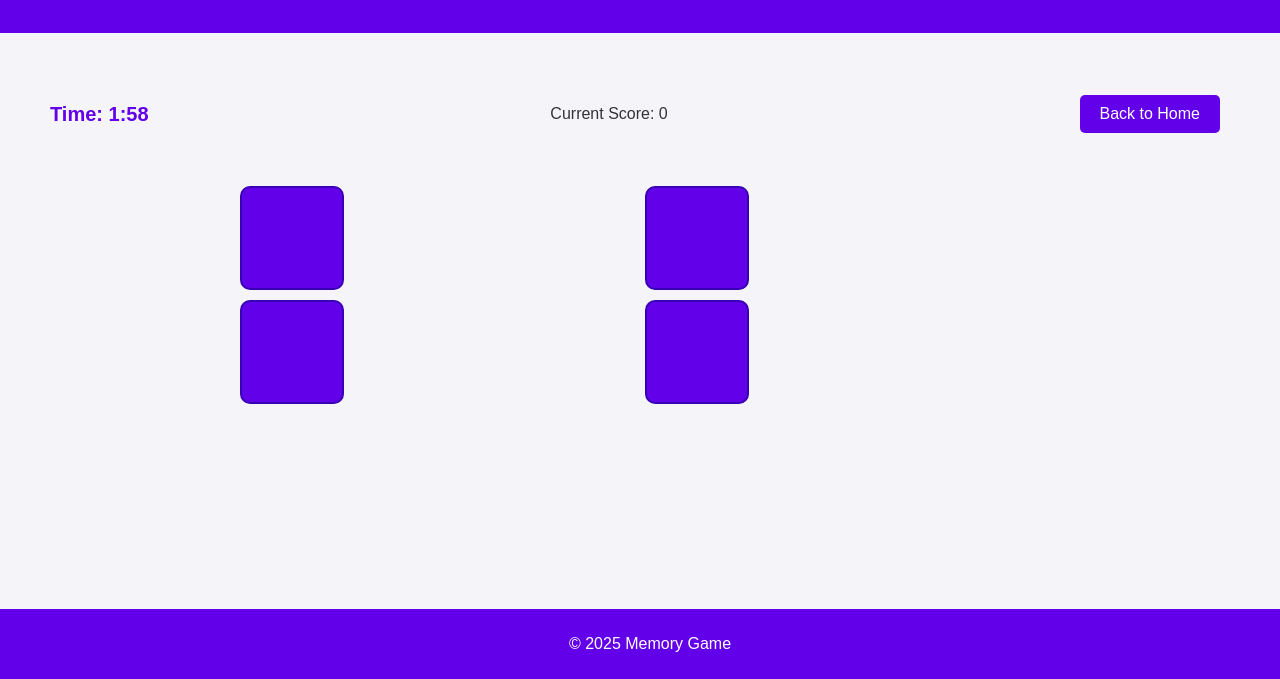
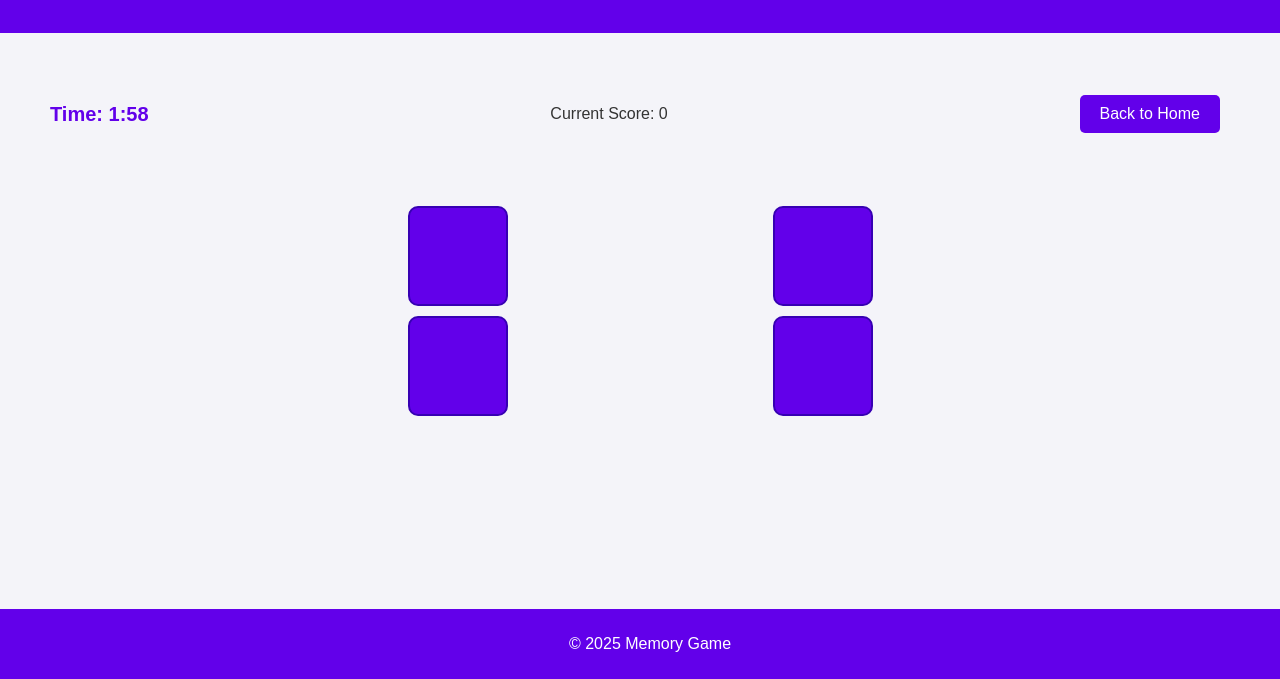
Before and after one commit to Daniel-B-V/Memory-Webgame, a plain HTML site: page Memory Webgame/game.html in a window 1280 px wide. Shown: the part 121-800 px from the top of the page. Drawn offline with Linux system fonts and the light colour scheme.

Commit message:
pokemon cards

```diff
--- a/Memory Webgame/game-style.css
+++ b/Memory Webgame/game-style.css
@@ -1,12 +1,22 @@
+.game-container {
+    display: flex;
+    flex-direction: column;
+    justify-content: center;
+    align-items: center;
+    height: 100vh;
+}
+
 .card-grid {
     display: grid;
-    gap: 10px; /* Adjust spacing between cards */
+    gap: 10px;
     justify-content: center;
+    justify-items: center;
     align-items: center;
-    width: 90%;
+    width: 100%;
     max-width: 800px;
     margin: 0 auto;
-    padding: 20px;
+    padding: 40px;
+    box-sizing: border-box;
 }
 
 .card {
@@ -22,14 +32,14 @@
     cursor: pointer;
     border-radius: 10px;
     transition: transform 0.3s ease, background-color 0.3s ease;
-    overflow: hidden; /* Ensure the image stays within the card boundaries */
+    box-sizing: border-box;
 }
 
 .card img {
-    max-width: 90%; /* Adjust image to fit within the card */
-    max-height: 90%; /* Ensure the image doesn't overflow vertically */
-    object-fit: contain; /* Maintain aspect ratio while fitting the image inside the card */
-    display: none; /* Initially hide the image */
+    max-width: 90%;
+    max-height: 90%;
+    object-fit: contain;
+    display: none;
 }
 
 .card.flipped {
@@ -43,14 +53,6 @@
     justify-content: space-between;
     align-items: center;
     margin: 20px;
-}
-
-.game-container {
-    display: flex;
-    flex-direction: column;
-    justify-content: center;
-    align-items: center;
-    height: 100vh; /* Center vertically within the screen */
 }
 
 button#back-home {
--- a/Memory Webgame/game.js
+++ b/Memory Webgame/game.js
@@ -46,64 +46,65 @@ function generateCards(level) {
         return;
     }
 
-    cardGrid.innerHTML = ''; // Clear previous cards
-    matchedPairs = 0; // Reset matched pairs
-    timeRemaining = 120; // Reset timer
+    // Reset card grid and styles
+    cardGrid.innerHTML = '';
+    cardGrid.className = 'card-grid'; // Clear previous level classes
 
-    clearInterval(timerInterval); // Stop any ongoing timer
+    // Add level-specific class
+    cardGrid.classList.add(`level-${level}`);
+
+    matchedPairs = 0;
+    timeRemaining = 120;
+
+    clearInterval(timerInterval);
 
     const cards = [];
     for (let i = 0; i < numCards / 2; i++) {
-        const randomPokemon = pokemonImages[i % pokemonImages.length]; // Loop through the images if there are more cards than images
-        cards.push(randomPokemon, randomPokemon); // Create pairs of the same image
+        const randomPokemon = pokemonImages[i % pokemonImages.length];
+        cards.push(randomPokemon, randomPokemon);
     }
 
-    // Shuffle cards
     cards.sort(() => Math.random() - 0.5);
 
-    // Calculate grid dimensions (equal rows and columns)
+    // Set grid dimensions dynamically
     const dimension = Math.ceil(Math.sqrt(numCards));
     cardGrid.style.gridTemplateColumns = `repeat(${dimension}, 1fr)`;
     cardGrid.style.gridTemplateRows = `repeat(${dimension}, 1fr)`;
 
-    // Create card elements
     cards.forEach(image => {
         const card = document.createElement('div');
         card.classList.add('card');
         card.dataset.image = image;
 
-        // Create an img element for the card image
         const img = document.createElement('img');
-        img.src = `images/${image}`; // Use the image filename from the card data
-        img.alt = image.split('.')[0]; // Set the alt text as the name of the Pokémon
-        img.style.display = 'none'; // Hide image initially
+        img.src = `images/${image}`;
+        img.alt = image.split('.')[0];
+        img.style.display = 'none';
 
-        // Append the img to the card
         card.appendChild(img);
         cardGrid.appendChild(card);
     });
 
-    // Show cards briefly, then hide
     setTimeout(() => {
         document.querySelectorAll('.card').forEach(card => {
-            const img = card.firstChild; // Get the image inside the card
-            img.style.display = 'block'; // Show the image for 1.5 seconds
-            card.classList.add('flipped'); // Flip the card to reveal the image
+            const img = card.firstChild;
+            img.style.display = 'block';
+            card.classList.add('flipped');
         });
 
-        // After 1.5 seconds, hide images and add event listeners for flipping
         setTimeout(() => {
             document.querySelectorAll('.card').forEach(card => {
                 const img = card.firstChild;
-                img.style.display = 'none'; // Hide image again
-                card.classList.remove('flipped'); // Remove flip effect
-                card.addEventListener('click', flipCard); // Add click event to flip the card
+                img.style.display = 'none';
+                card.classList.remove('flipped');
+                card.addEventListener('click', flipCard);
             });
 
-            startTimer(); // Start the timer after cards are hidden
-        }, 1500); // Keep images visible for 1.5 seconds
-    }, 1500); // Display cards for 2 seconds
+            startTimer();
+        }, 1500);
+    }, 1500);
 }
+
 
 // Function to flip cards
 function flipCard() {
```
